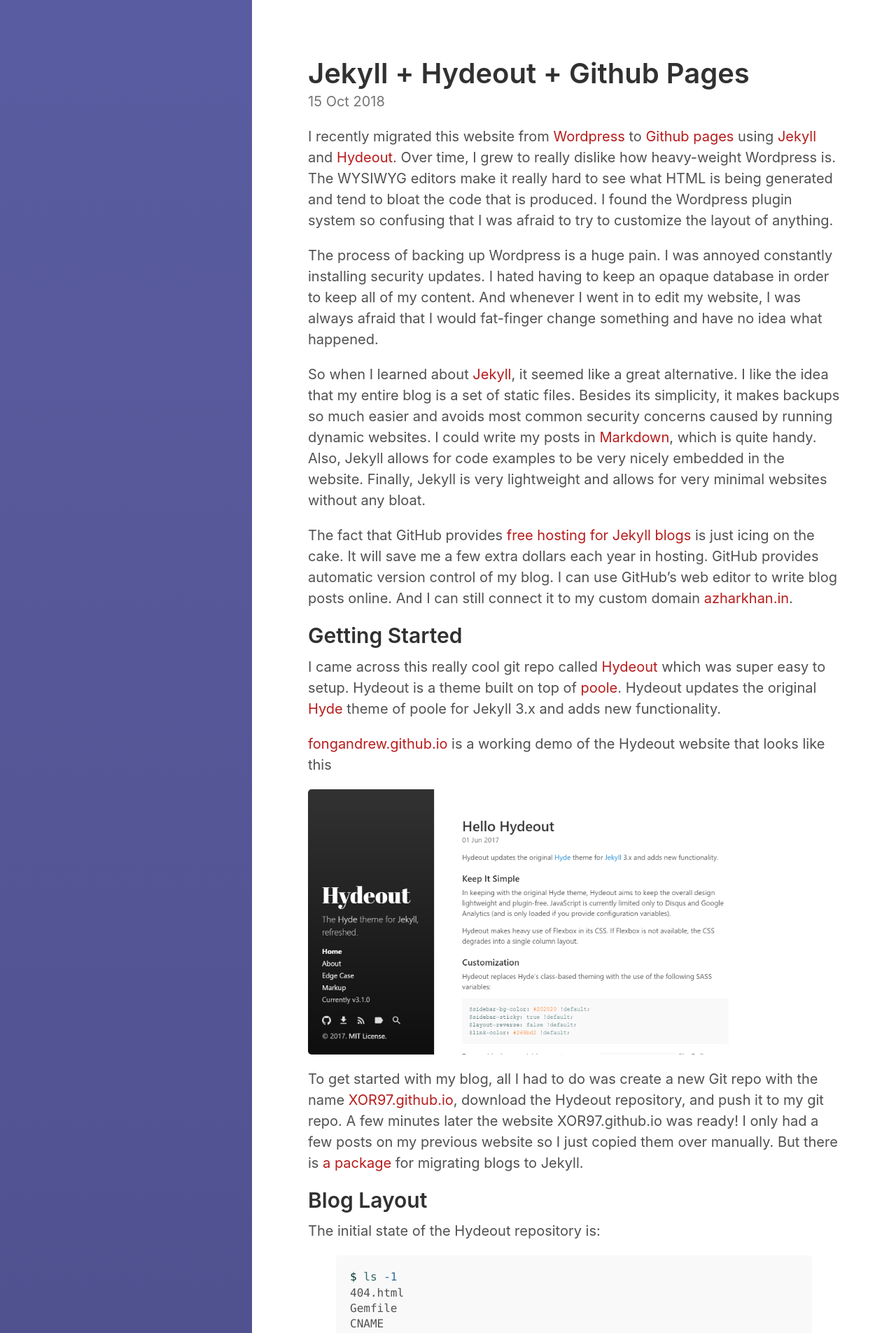
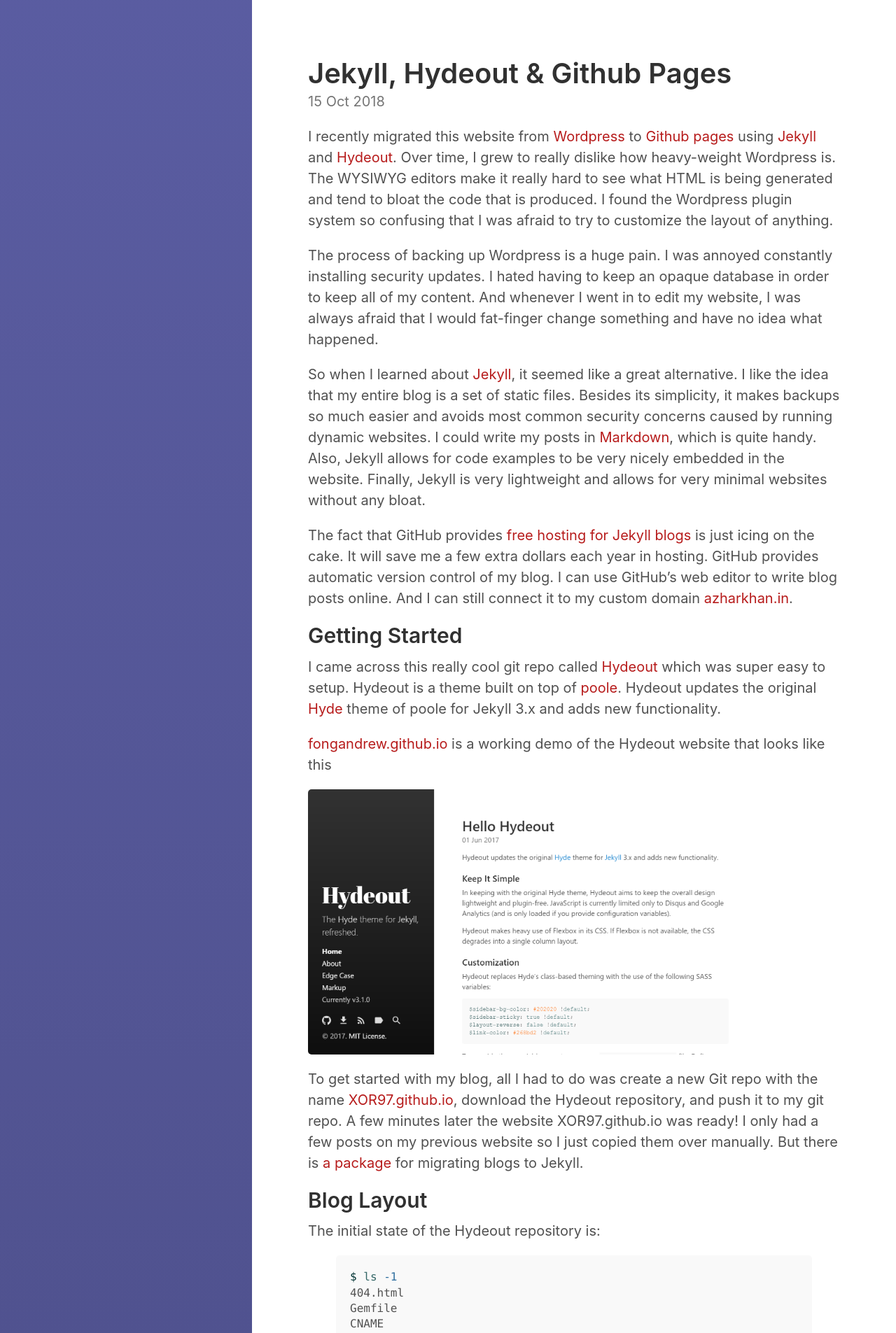
Before and after one commit to XOR97/XOR97.github.io, a Jekyll site: the page built from _posts/2018-10-15-Jekyll-Hydeout-Github-Pages.md, in a window 1280 px wide. Shown: the top 1905 px of the page at 70% size. Built offline with Jekyll 4.4.1, drawn with Linux system fonts in a browser that asks for light colours.

```diff
--- a/_posts/2018-10-15-Jekyll-Hydeout-Github-Pages.md
+++ b/_posts/2018-10-15-Jekyll-Hydeout-Github-Pages.md
@@ -1,6 +1,6 @@
 ---
 layout: post
-title: Jekyll + Hydeout + Github Pages
+title: Jekyll, Hydeout & Github Pages
 ---
 
 I recently migrated this website from [Wordpress](http://wordpress.com) to [Github pages](http://pages.github.com/)
```
